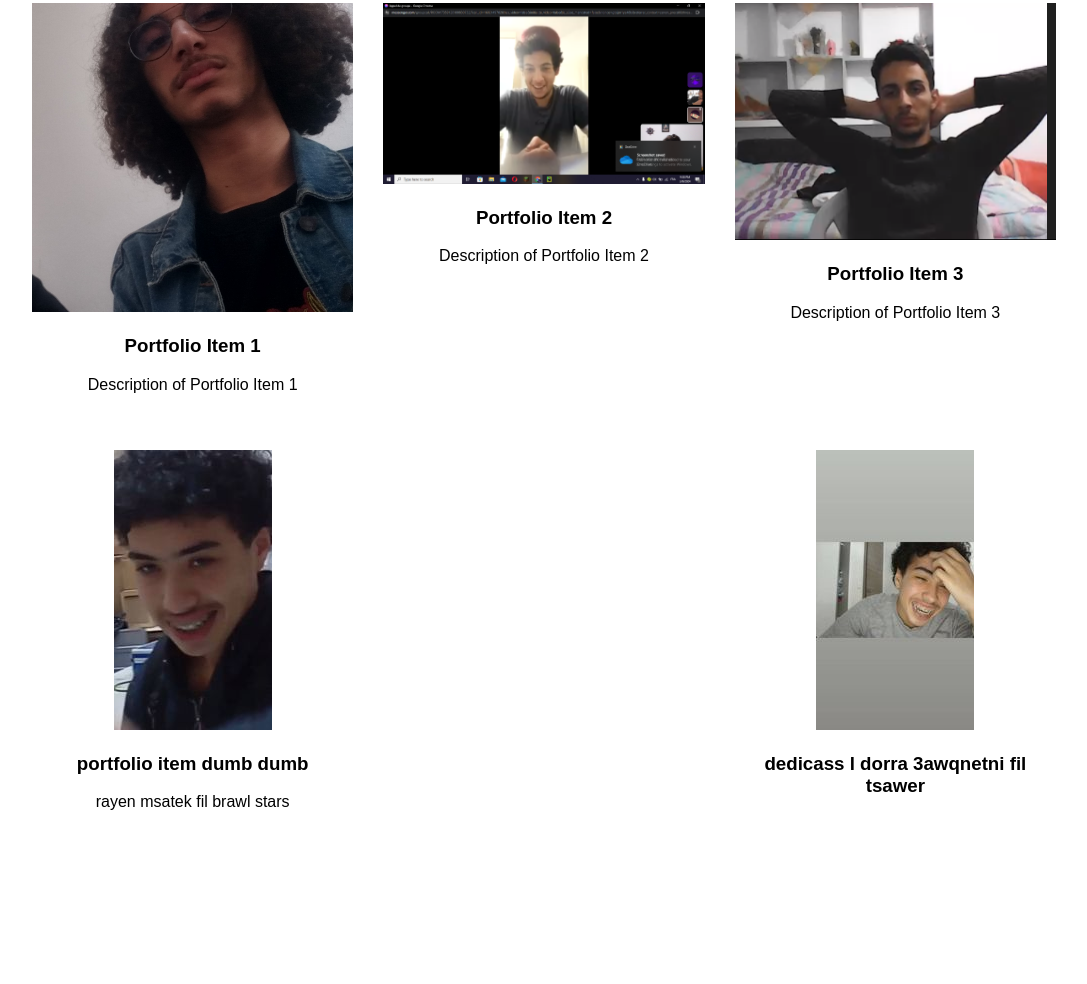
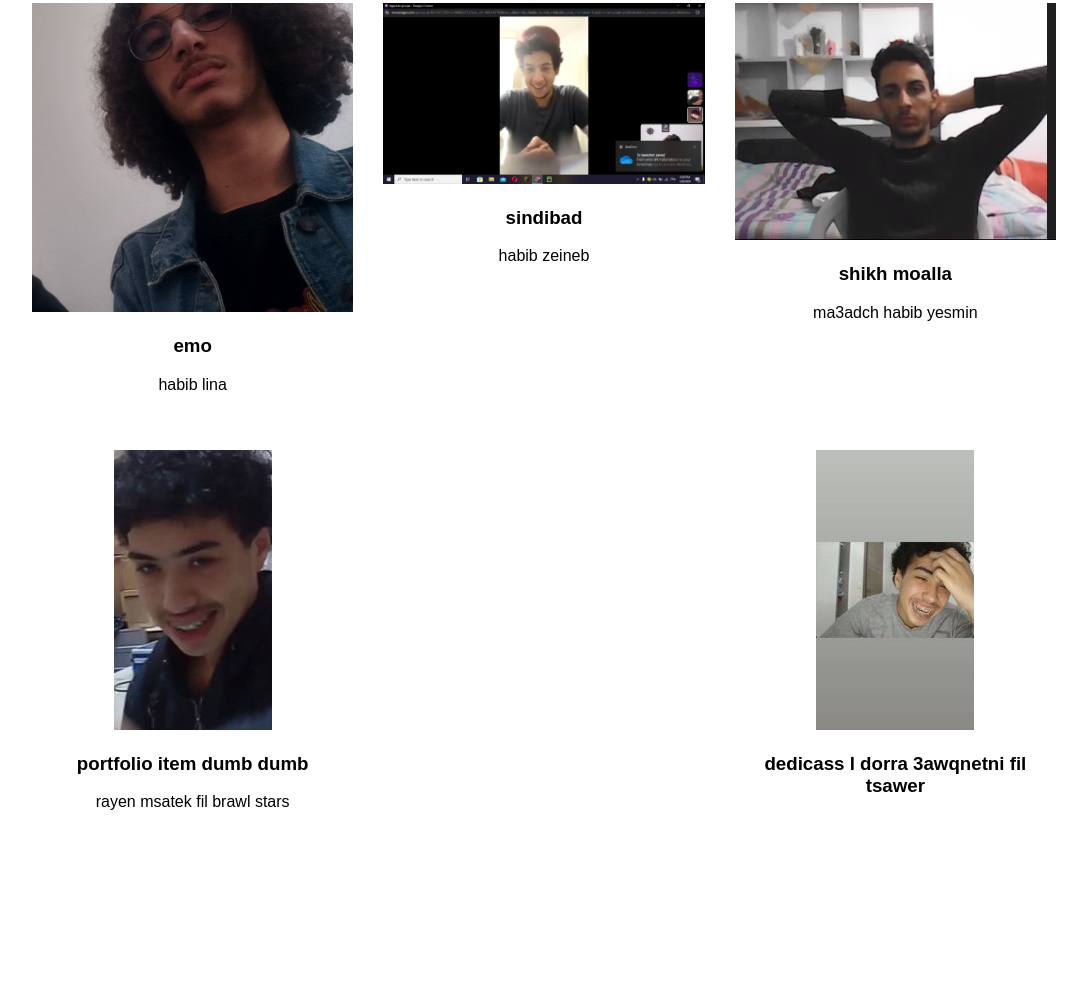
Before and after one commit to Abderrahmen-b/new, a plain HTML site: page index.html in a window 1280 px wide. Shown: the part 742-1726 px from the top of the page, without its empty margins (96-1183 px from the left). Drawn offline with Linux system fonts and the light colour scheme.

Commit message:
Update index.html

```diff
--- a/index.html
+++ b/index.html
@@ -50,18 +50,18 @@
                 <!-- Portfolio items here -->
                 <div class="portfolio-item">
                     <img src="20240103_124700.jpg" alt="Portfolio Item 1">
-                    <h3>Portfolio Item 1</h3>
-                    <p>Description of Portfolio Item 1</p>
+                    <h3>emo</h3>
+                    <p>habib lina</p>
                 </div>
                 <div class="portfolio-item">
                     <img src="2024-03-08 (15).png" alt="Portfolio Item 2">
-                    <h3>Portfolio Item 2</h3>
-                    <p>Description of Portfolio Item 2</p>
+                    <h3>sindibad</h3>
+                    <p>habib zeineb</p>
                 </div>
                 <div class="portfolio-item">
                     <img src="2024-03-08 (4).png" alt="Portfolio Item 3">
-                    <h3>Portfolio Item 3</h3>
-                    <p>Description of Portfolio Item 3</p>
+                    <h3>shikh moalla</h3>
+                    <p>ma3adch habib yesmin</p>
                 </div>
                 <div class="portfolio-item">
                     <img src="dah.jpg">
```
